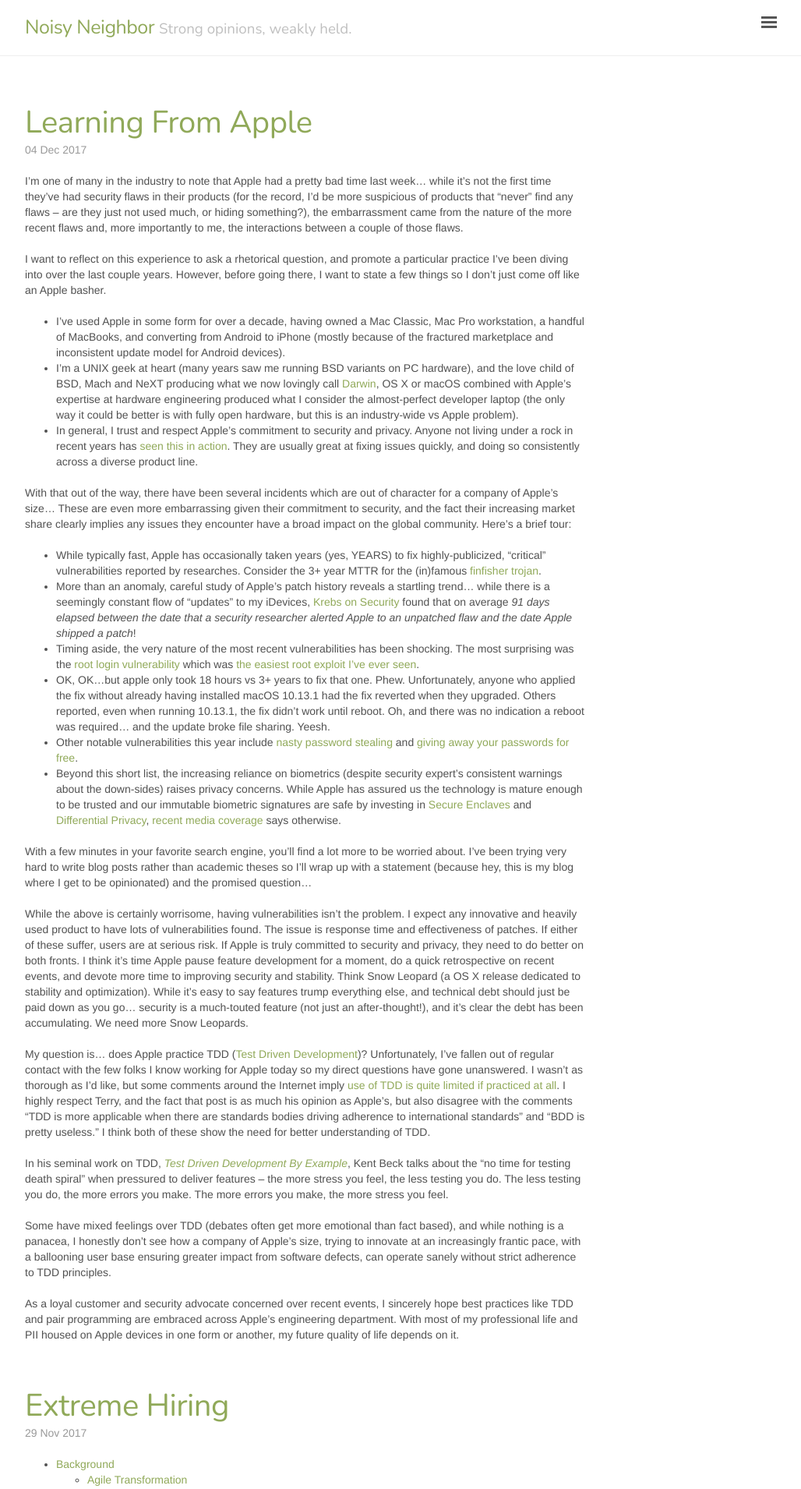
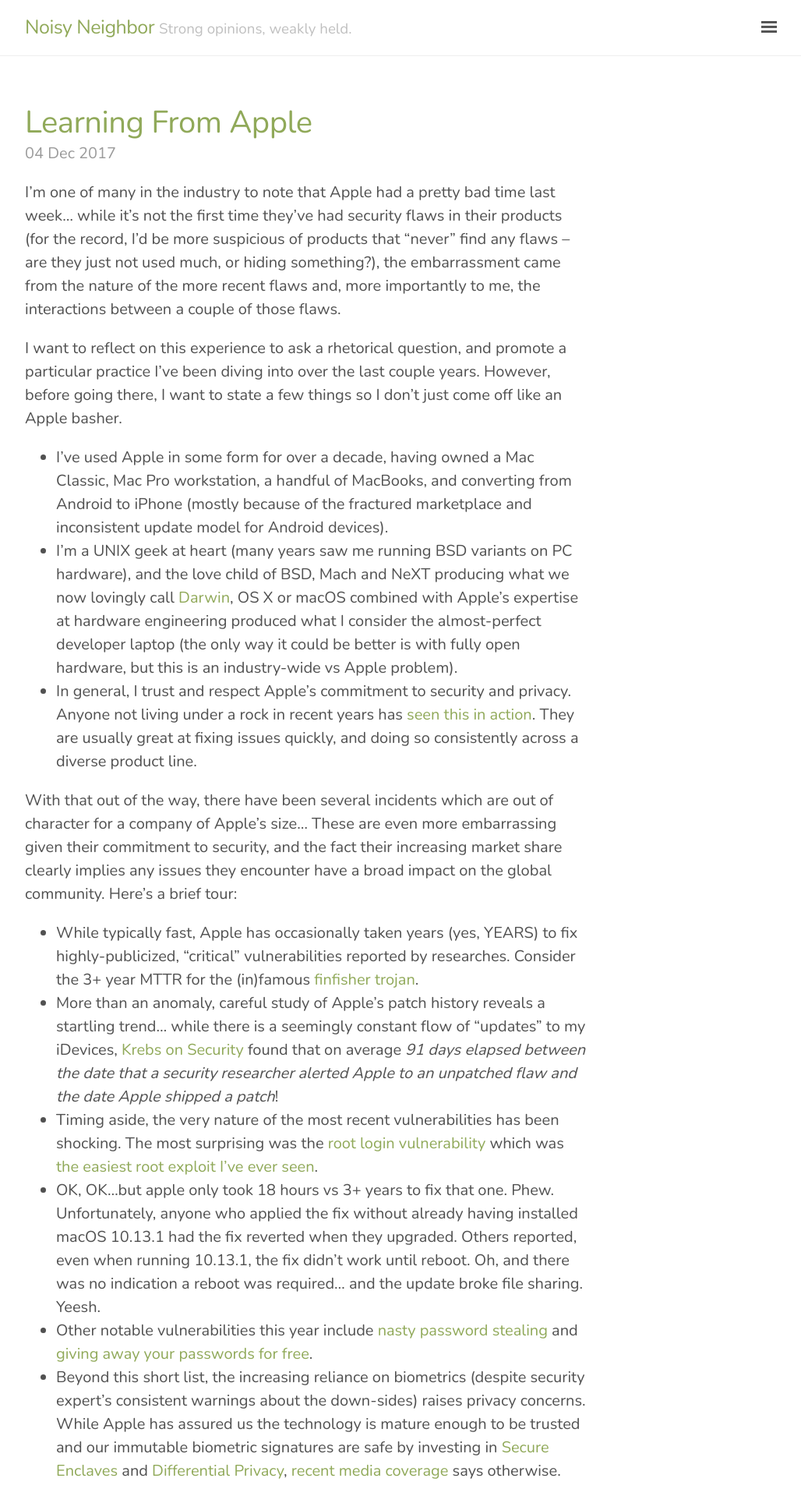
Before and after one commit to deadlysyn/blog, a Jekyll site: the page built from index.html, in a window 1280 px wide. Shown: the top 1910 px of the page at 78% size, without its empty margins (248-1276 px from the left). Built offline with Jekyll 4.4.1, drawn with Linux system fonts in a browser that asks for light colours; the list of posts is cut into pages by our own code.

Commit message:
revert bootstrap

```diff
--- a/_includes/head.html
+++ b/_includes/head.html
@@ -15,7 +15,7 @@
   </title>
 
   <!-- CSS -->
-  <link rel="stylesheet" href="https://maxcdn.bootstrapcdn.com/bootstrap/3.3.7/css/bootstrap.min.css">
+  <!--link rel="stylesheet" href="https://maxcdn.bootstrapcdn.com/bootstrap/3.3.7/css/bootstrap.min.css"-->
   <link rel="stylesheet" href="{{ site.baseurl }}/public/css/poole.css">
   <link rel="stylesheet" href="{{ site.baseurl }}/public/css/syntax.css">
   <link rel="stylesheet" href="{{ site.baseurl }}/public/css/lanyon.css">
```
